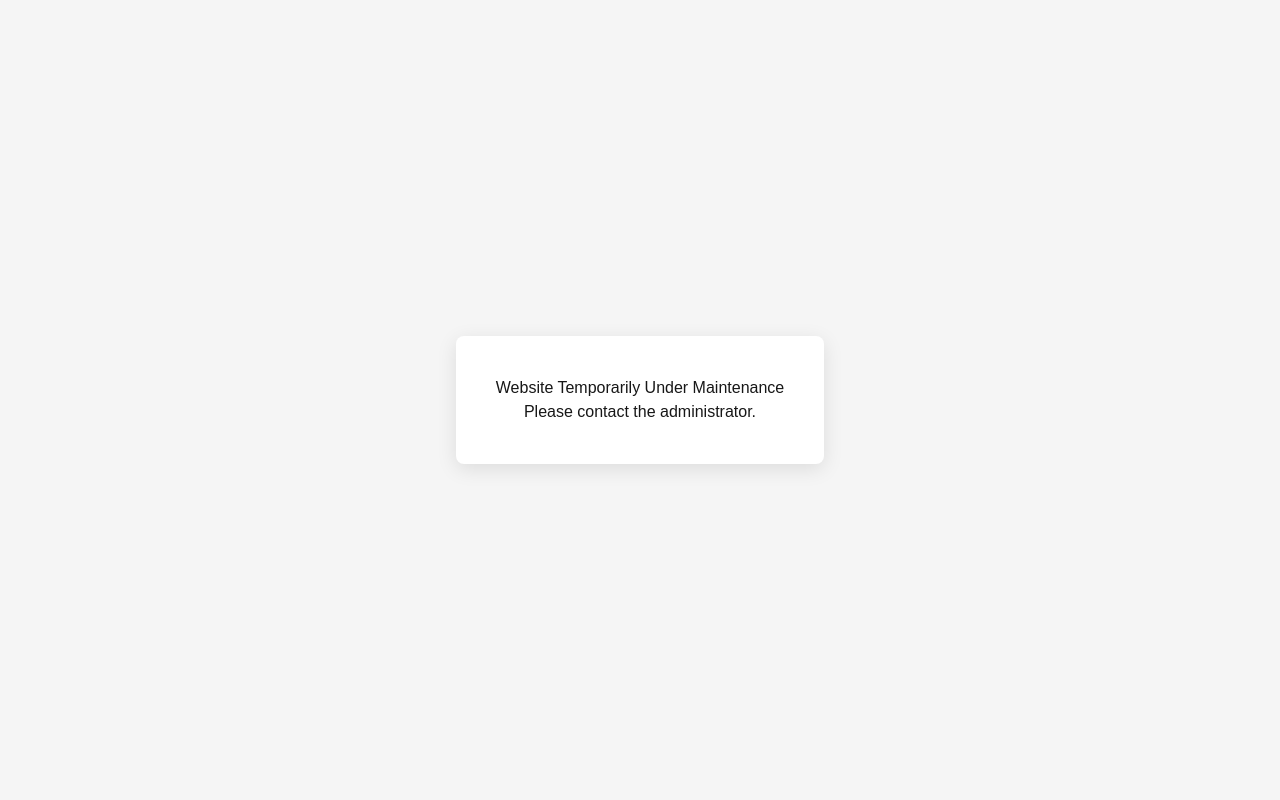
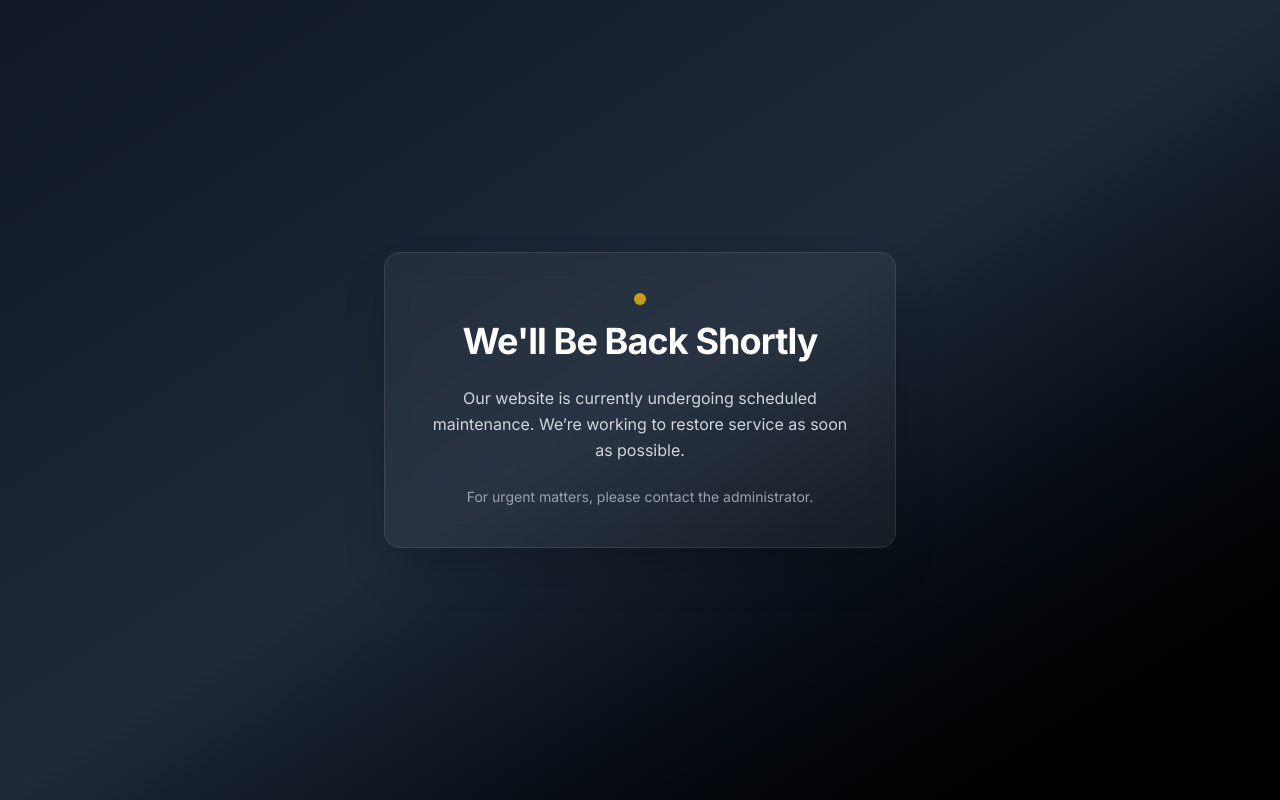
Before and after one commit to tyler09731-sketch/fuliza-boost, a Next.js app: page / in a window 1280 px wide. Built offline with nearby package versions, Linux system fonts and the light colour scheme.

Commit message:
maintenance chat

```diff
--- a/app/page.tsx
+++ b/app/page.tsx
@@ -1,22 +1,24 @@
 export default function Home() {
   return (
-    <div style={{
-      height: "100vh",
-      display: "flex",
-      justifyContent: "center",
-      alignItems: "center",
-      fontFamily: "Arial",
-      backgroundColor: "#f5f5f5"
-    }}>
-      <div style={{
-        background: "white",
-        padding: "40px",
-        borderRadius: "8px",
-        boxShadow: "0 5px 20px rgba(0,0,0,0.1)",
-        textAlign: "center"
-      }}>
-        <h1>Website Temporarily Under Maintenance</h1>
-        <p>Please contact the administrator.</p>
+    <div className="min-h-screen flex items-center justify-center bg-gradient-to-br from-gray-900 via-gray-800 to-black text-white px-6">
+      <div className="max-w-lg w-full text-center backdrop-blur-md bg-white/5 border border-white/10 rounded-2xl p-10 shadow-2xl">
+
+        <div className="mb-6">
+          <div className="h-3 w-3 bg-yellow-400 rounded-full animate-pulse mx-auto mb-4"></div>
+          <h1 className="text-3xl md:text-4xl font-bold tracking-tight">
+            We'll Be Back Shortly
+          </h1>
+        </div>
+
+        <p className="text-gray-300 mb-6 leading-relaxed">
+          Our website is currently undergoing scheduled maintenance.
+          We’re working to restore service as soon as possible.
+        </p>
+
+        <div className="text-sm text-gray-400">
+          For urgent matters, please contact the administrator.
+        </div>
+
       </div>
     </div>
   );
```
